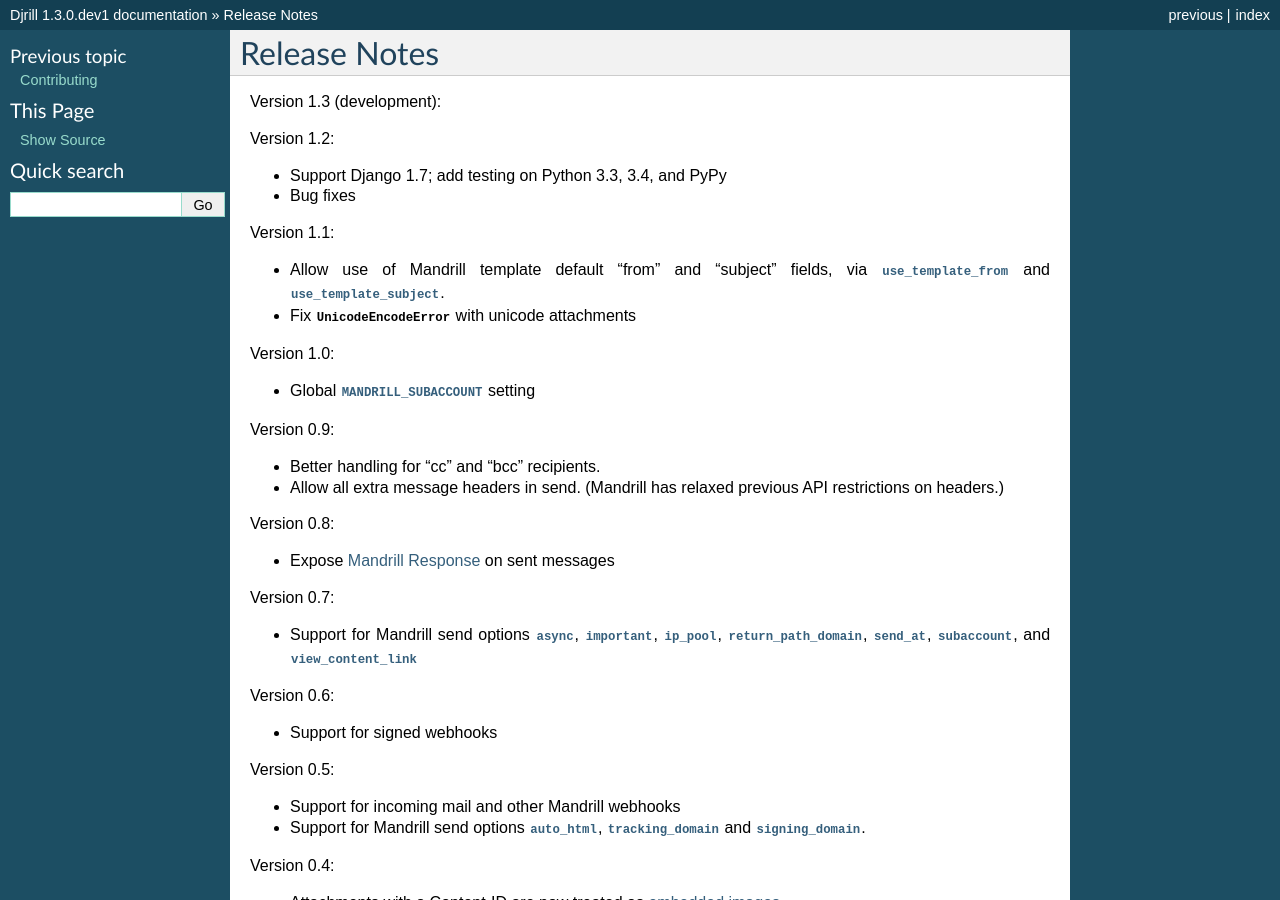
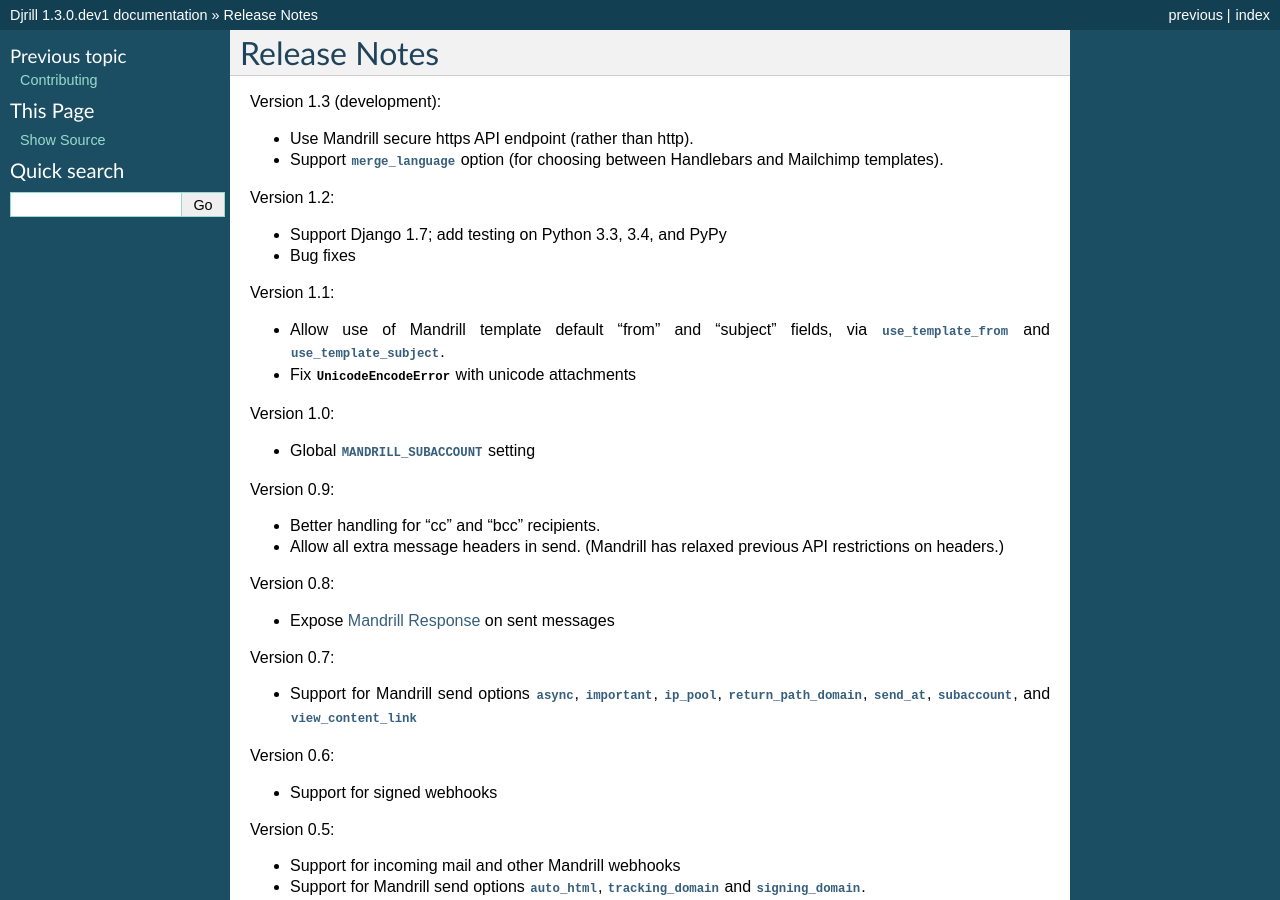
Before and after one commit to brack3t/Djrill, a Sphinx documentation site: the page built from docs/history.rst, in a window 1280 px wide and 900 px high. Built offline with Sphinx 7.4.7, drawn with Linux system fonts in a browser that asks for light colours.

Commit message:
Release notes for 1.3.
[ci skip]

```diff
--- a/docs/history.rst
+++ b/docs/history.rst
@@ -2,6 +2,10 @@
 =============
 
 Version 1.3 (development):
+
+* Use Mandrill secure https API endpoint (rather than http).
+* Support :attr:`merge_language` option (for choosing between
+  Handlebars and Mailchimp templates).
 
 
 Version 1.2:
```
